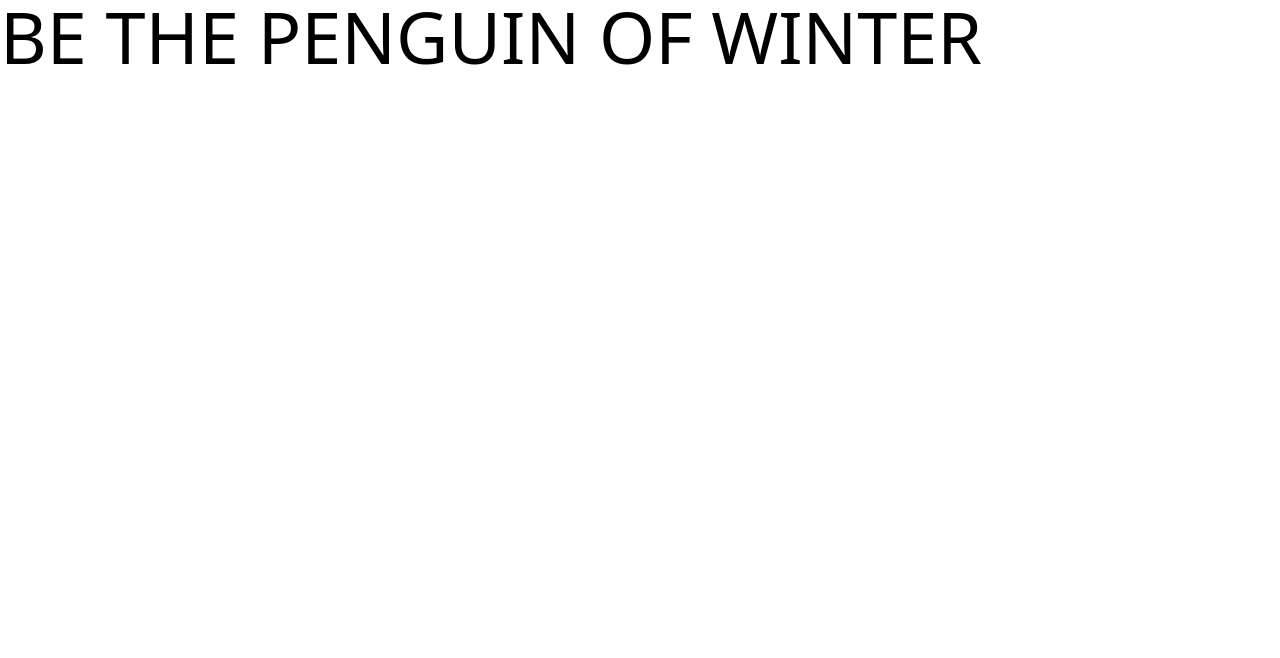
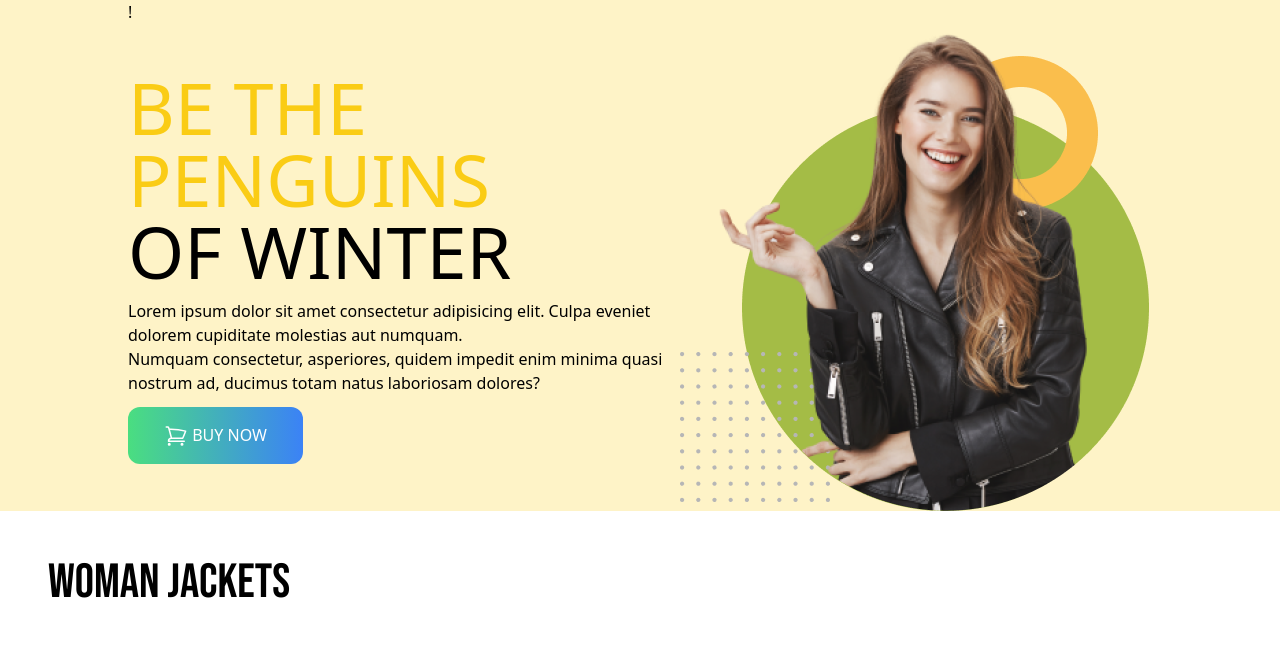
Before and after one commit to jubayer-80/penguin, a plain HTML site: page index.html in a window 1280 px wide. Drawn offline with nearby package versions, Linux system fonts and the light colour scheme.

Commit message:
completed header section

```diff
--- a/index.html
+++ b/index.html
@@ -5,17 +5,42 @@
     <meta name="viewport" content="width=device-width, initial-scale=1.0">
     <title>penguin fashion</title>
     <script src="https://cdn.tailwindcss.com"></script>
+    <link rel="preconnect" href="https://fonts.googleapis.com">
+<link rel="preconnect" href="https://fonts.gstatic.com" crossorigin>
+<link href="https://fonts.googleapis.com/css2?family=Bebas+Neue&display=swap" rel="stylesheet">
+<style>
+    .font-bebas {
+  font-family: "Bebas Neue", sans-serif;
+  font-weight: 400;
+  font-style: normal;
+}
+
+</style>
 </head>
 <body>
-    <header>
-        <div>
-            <div>
-                <h1 class="text-7xl">BE THE PENGUIN OF WINTER</h1>
+    <header class="bg-amber-100 px-4 md:px-32">  !
+        <nav>
+
+        </nav>
+        <div class="flex flex-col md:flex-row justify-between items-center">
+            <div class="space-y-3">
+                <h1 class="text-7xl"><span class=text-yellow-400	">BE THE PENGUINS</span>
+                    <br>
+                     OF WINTER</h1>
+                     <p>Lorem ipsum dolor sit amet consectetur adipisicing elit. Culpa eveniet dolorem cupiditate molestias aut numquam.  <br>Numquam consectetur, asperiores, quidem impedit enim minima quasi nostrum ad, ducimus totam natus laboriosam dolores?</p>
+                     <button class="px-9 py-4 bg-gradient-to-r from-green-400 to-blue-500 rounded-xl	uppercase text-white font-medium">
+                        <svg xmlns="http://www.w3.org/2000/svg" fill="none" viewBox="0 0 24 24" stroke-width="1.5" stroke="currentColor" class="w-6 h-6 inline">
+                            <path stroke-linecap="round" stroke-linejoin="round" d="M2.25 3h1.386c.51 0 .955.343 1.087.835l.383 1.437M7.5 14.25a3 3 0 0 0-3 3h15.75m-12.75-3h11.218c1.121-2.3 2.1-4.684 2.924-7.138a60.114 60.114 0 0 0-16.536-1.84M7.5 14.25 5.106 5.272M6 20.25a.75.75 0 1 1-1.5 0 .75.75 0 0 1 1.5 0Zm12.75 0a.75.75 0 1 1-1.5 0 .75.75 0 0 1 1.5 0Z" />
+                          </svg>
+                          buy now</button>
             </div>
+            <img src="images/model.png" alt="">
         </div>
     </header>
     <main>
-
+               <section class="py-12">
+                <h3 class="text-5xl font-bebas px-12">woman jackets</h3>
+               </section>
     </main>
     <footer>
 
```
